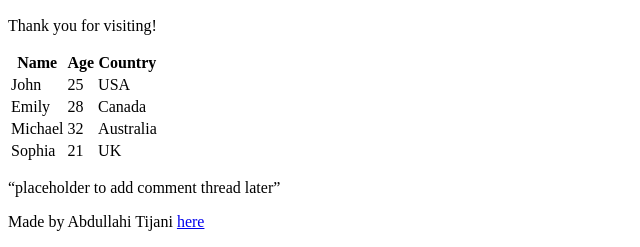
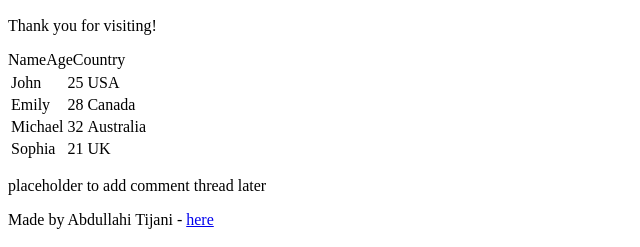
Before and after one commit to Aajielah/My_First_Portfolio, a plain HTML site: page html_basic/index.html in a window 1280 px wide. Shown: the part 618-865 px from the top of the page, without its empty margins (0-640 px from the left). Drawn offline with Linux system fonts and the light colour scheme.

Commit message:
reckless

```diff
--- a/html_basic/index.html
+++ b/html_basic/index.html
@@ -25,10 +25,11 @@
 
   <table border="0.5">
     <tr>
-      <th>Name</th>
-      <th>Age</th>
-      <th>Country</th>
+      <thead>Name</thead>
+      <thead>Age</thead>
+      <thead>Country</thead>
     </tr>
+    <tbody>
     <tr>
       <td>John</td>
       <td>25</td>
@@ -49,14 +50,15 @@
       <td>21</td>
       <td>UK</td>
     </tr>
+  </tbody>
   </table>
     </article>
     <aside>
-      <p>“placeholder to add comment thread later”</p>
+      <p>placeholder to add comment thread later</p>
     </aside>
   </main>
   <footer>
-    <p>Made by Abdullahi Tijani <a href="https://www.linkedin.com/in/abdullahi-tijani" target="_blank">here</a> </p>
+    <p>Made by Abdullahi Tijani - <a href="https://www.linkedin.com/in/abdullahi-tijani" target="_blank">here</a> </p>
   </footer>
 
 </body>
```
Also changed, not shown: html_basic/tweets.html (+2 -2 lines).
